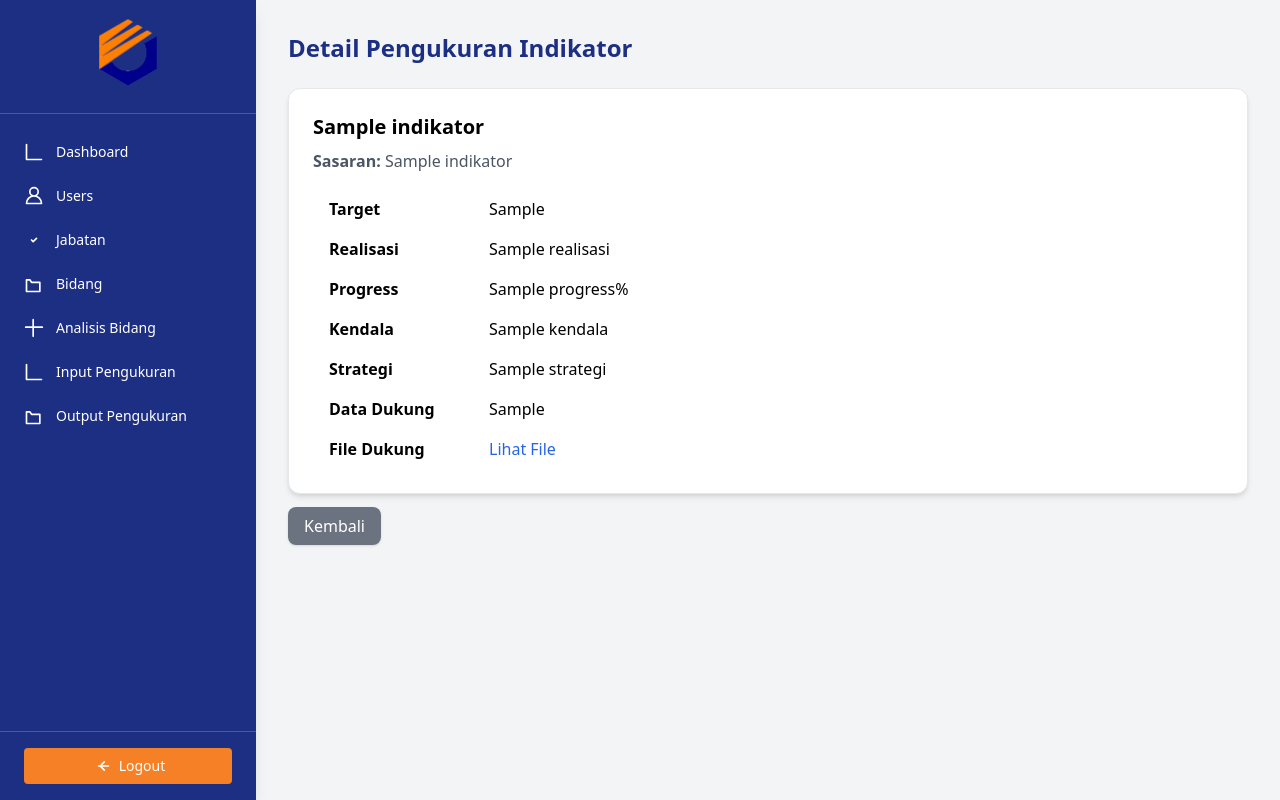
After one commit to agustianmuhammadgilang-cloud/KineTrack, a CodeIgniter 4 app: the page made by app/Views/admin/pengukuran/detail_output.php in a window 1280 px wide. The commit adds this page. Run offline with PHP 8.4 and a stand-in for CodeIgniter, Linux system fonts and the light colour scheme; the template is opened without the code that fills it: most values are stand-ins (such as "Sample title", 1, 10 or a date in 2020); some libraries are stand-ins or nearby versions.

Commit message:
Fitur detail

```diff
--- a/app/Config/Routes.php
+++ b/app/Config/Routes.php
@@ -77,6 +77,7 @@ $routes->group('admin', ['filter' => 'auth'], function($routes) {
     // OUTPUT PENGUKURAN
     $routes->get('pengukuran/output', 'Admin\Pengukuran::output'); // tampil tabel output
     $routes->get('pengukuran/export/(:num)/(:num)', 'Admin\Pengukuran::export/$1/$2'); // export
+    $routes->get('pengukuran/output/detail/(:num)/(:num)/(:num)', 'Admin\Pengukuran::detail/$1/$2/$3');
 });
 
 // ADMIN - DETAIL BIDANG
--- /dev/null
+++ b/app/Views/admin/pengukuran/detail_output.php
@@ -0,0 +1,86 @@
+<?= $this->extend('layout/admin_template') ?>
+<?= $this->section('content') ?>
+
+<h3 class="text-2xl font-bold text-[var(--polban-blue)] mb-6">
+    Detail Pengukuran Indikator
+</h3>
+
+<!-- CARD -->
+<div class="bg-white shadow-md rounded-xl p-6 border border-gray-200">
+
+    <h4 class="text-xl font-semibold mb-2">
+        <?= esc($indikator['nama_indikator']) ?>
+    </h4>
+    <p class="text-gray-600 mb-4">
+        <strong>Sasaran:</strong> <?= esc($indikator['nama_sasaran']) ?>
+    </p>
+
+    <table class="min-w-full divide-y divide-gray-200">
+        <tr>
+            <td class="font-semibold px-4 py-2 w-40">Target</td>
+            <td class="px-4 py-2">
+                <?= esc($indikator['target_pk']) ?>
+            </td>
+        </tr>
+
+        <tr>
+            <td class="font-semibold px-4 py-2">Realisasi</td>
+            <td class="px-4 py-2">
+                <?= esc($pengukuran['realisasi'] ?? '-') ?>
+            </td>
+        </tr>
+
+        <tr>
+            <td class="font-semibold px-4 py-2">Progress</td>
+            <td class="px-4 py-2">
+                <?= isset($pengukuran['progress']) ? $pengukuran['progress'].'%' : '-' ?>
+            </td>
+        </tr>
+
+        <tr>
+            <td class="font-semibold px-4 py-2">Kendala</td>
+            <td class="px-4 py-2">
+                <?= esc($pengukuran['kendala'] ?? '-') ?>
+            </td>
+        </tr>
+
+        <tr>
+            <td class="font-semibold px-4 py-2">Strategi</td>
+            <td class="px-4 py-2">
+                <?= esc($pengukuran['strategi'] ?? '-') ?>
+            </td>
+        </tr>
+
+        <tr>
+            <td class="font-semibold px-4 py-2">Data Dukung</td>
+            <td class="px-4 py-2">
+                <?= esc($pengukuran['data_dukung'] ?? '-') ?>
+            </td>
+        </tr>
+
+        <tr>
+            <td class="font-semibold px-4 py-2">File Dukung</td>
+            <td class="px-4 py-2">
+                <?php if (!empty($pengukuran['file_dukung'])): ?>
+                    <a href="<?= base_url('uploads/pengukuran/'.$pengukuran['file_dukung']) ?>"
+                       class="text-blue-600 hover:underline" target="_blank">
+                       Lihat File
+                    </a>
+                <?php else: ?>
+                    -
+                <?php endif; ?>
+            </td>
+        </tr>
+    </table>
+
+</div>
+
+<!-- BUTTON -->
+<div class="mt-5">
+    <a href="<?= base_url('admin/pengukuran/output?tahun_id='.$tahun_id.'&triwulan='.$tw) ?>"
+        class="bg-gray-500 text-white px-4 py-2 rounded-lg shadow hover:bg-gray-600 transition">
+        Kembali
+    </a>
+</div>
+
+<?= $this->endSection() ?>
```
Also changed, not shown: app/Controllers/Admin/Pengukuran.php (+32 -0 lines), app/Views/admin/pengukuran/output.php (+85 -57 lines), public/uploads/pengukuran/1763607636_dc9c7624390cc7856032.png (added), public/uploads/pengukuran/1763607794_8b0bc414321615ea4ea7.png (added), 1 other file.
